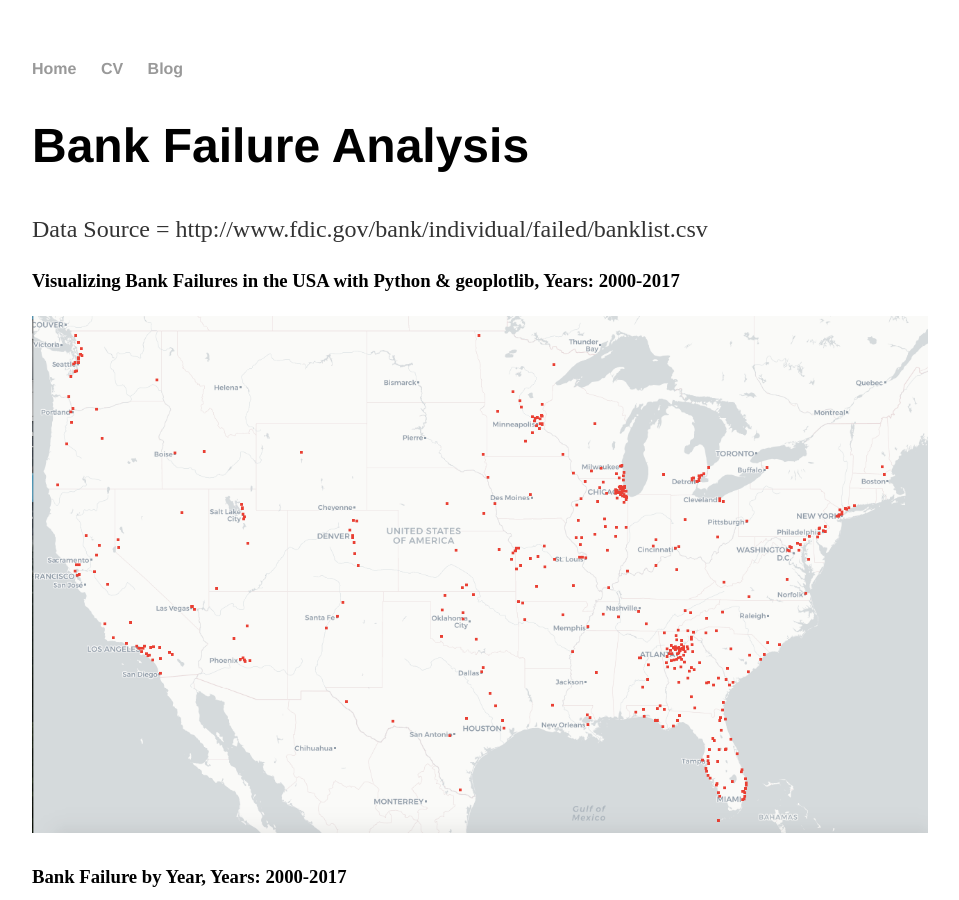
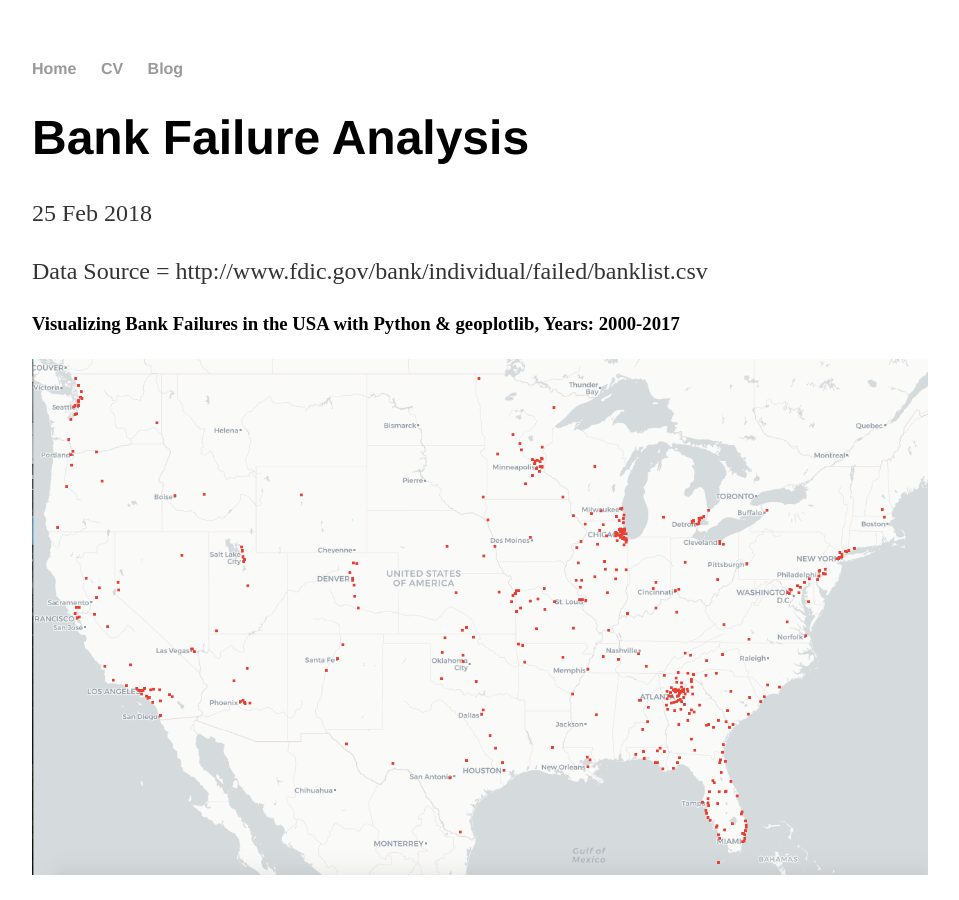
Before and after one commit to IKOSTYUK/ikostyuk.github.io, a Jekyll site: the page built from _posts/2018-02-25-Bank-Failure-Analysis.md, in a window 1280 px wide and 900 px high. Shown: the whole window, without its empty margins (160-1119 px from the left). Built offline with Jekyll 4.4.1, drawn with Linux system fonts in a browser that asks for light colours; our own code applies the rules of GitHub Pages for plain Markdown files; some of the changed text lies outside the part shown.

Commit message:
Update post.html

```diff
--- a/_layouts/post.html
+++ b/_layouts/post.html
@@ -1,15 +1,10 @@
 ---
 layout: default
 ---
-<article class="post">
-  <h1>{{ page.title }}</h1>
 
-  <div class="entry">
-    {{ content }}
-  </div>
+<h1>{{ page.title }}</h1>
+<p class="meta">{{ page.date | date_to_string }}</p>
 
-  <div class="date">
-    Written on {{ page.date | date: "%B %e, %Y" }}
-  </div>
-
-</article>
+<div class="post">
+  {{ content }}
+</div>
```
